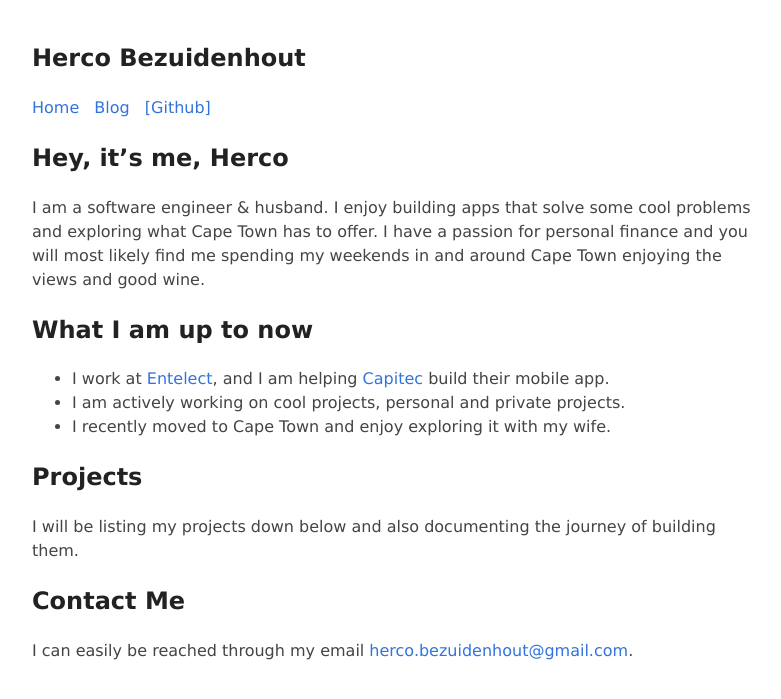
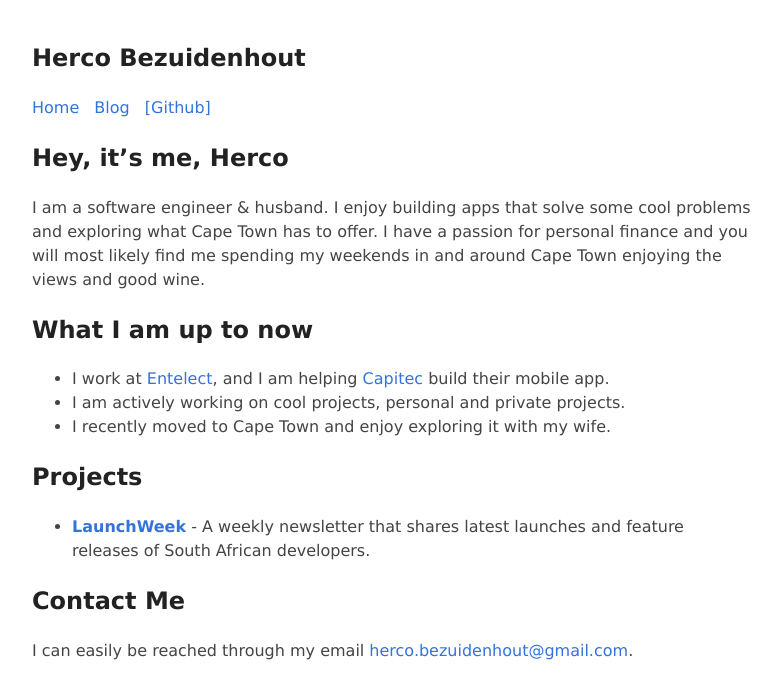
Before and after one commit to hercobezuidenhout/hercobezuidenhout.github.io, a Jekyll site: the page built from index.md, in a window 1280 px wide. Shown: the top 699 px of the page, without its empty margins (248-1029 px from the left). Built offline with Jekyll 4.4.1, drawn with Linux system fonts in a browser that asks for light colours.

Commit message:
Update index.md

```diff
--- a/index.md
+++ b/index.md
@@ -14,7 +14,7 @@ I am a software engineer & husband. I enjoy building apps that solve some cool p
 
 ## Projects
 
-I will be listing my projects down below and also documenting the journey of building them.
+- **[LaunchWeek](https://launchweek.co.za)** - A weekly newsletter that shares latest launches and feature releases of South African developers.
 
 ## Contact Me
 
```
